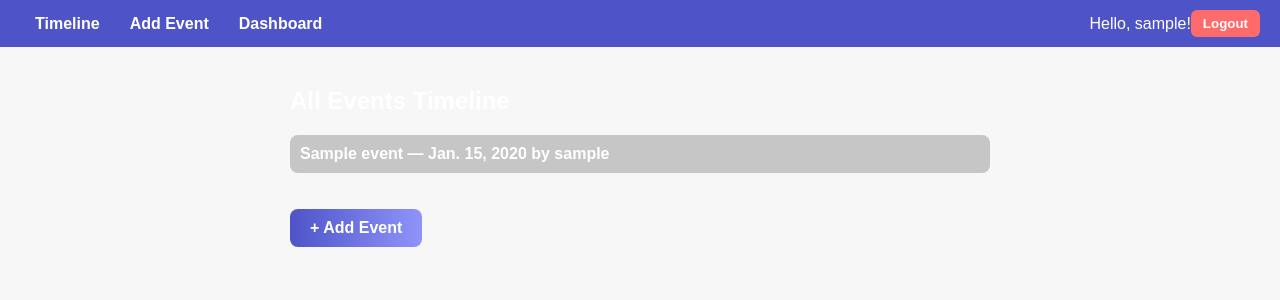
After one commit to toqasalem18-bot/Capstone-Project, a Django app: page /events/ in a window 1280 px wide. The commit adds this page. Shown: the top 300 px of the page. Run offline with Django 5.2, Linux system fonts and the light colour scheme; a user stored in the database is signed in; tables that the repository leaves empty hold one stand-in row (values such as "Sample post").

Commit message:
Login, Signup, Logout ready; Timeline CRUD started

```diff
--- a/lab-fin/future_mailbox/future_mailbox/urls.py
+++ b/lab-fin/future_mailbox/future_mailbox/urls.py
@@ -1,13 +1,10 @@
 from django.contrib import admin
 from django.urls import path, include
-from django.contrib.auth import views as auth_views
+from django.views.generic import RedirectView
 
 urlpatterns = [
     path('admin/', admin.site.urls),
-
-
-    path('accounts/logout/', auth_views.LogoutView.as_view(next_page='login'), name='logout'),
-    path('accounts/login/', auth_views.LoginView.as_view(template_name='registration/login.html'), name='login'),
-
-    path('', include('postbox.urls')),
+    path('accounts/', include('django.contrib.auth.urls')),
+    path('', RedirectView.as_view(pattern_name='postbox:timeline', permanent=False)),
+    path('', include('postbox.urls')),  # تأكد أن urls الخاصة بالتطبيق مضمنة
 ]
--- a/lab-fin/future_mailbox/postbox/models.py
+++ b/lab-fin/future_mailbox/postbox/models.py
@@ -15,3 +15,23 @@
 
     def __str__(self):
         return self.subject
+
+
+class Event(models.Model):
+    user = models.ForeignKey(User, on_delete=models.CASCADE, related_name='events')
+    title = models.CharField(max_length=200)
+    description = models.TextField()
+    event_date = models.DateField()
+    created_at = models.DateTimeField(auto_now_add=True)
+
+    def __str__(self):
+        return f"{self.title} by {self.user.username}"
+
+class Comment(models.Model):
+    event = models.ForeignKey(Event, on_delete=models.CASCADE, related_name='comments')
+    user = models.ForeignKey(User, on_delete=models.CASCADE)
+    content = models.TextField()
+    created_at = models.DateTimeField(auto_now_add=True)
+
+    def __str__(self):
+        return f"Comment by {self.user.username} on {self.event.title}"
--- a/lab-fin/future_mailbox/postbox/templates/postbox/base.html
+++ b/lab-fin/future_mailbox/postbox/templates/postbox/base.html
@@ -3,100 +3,45 @@
 <html lang="en">
 <head>
   <meta charset="UTF-8">
-  <meta name="viewport" content="width=device-width, initial-scale=1.0">
-  <title>{% block title %}Future Mailbox{% endblock %}</title>
-  <link href="https://fonts.googleapis.com/css2?family=Poppins:wght@300;500;700&display=swap" rel="stylesheet">
+  <title>{% block title %}JoyLine{% endblock %}</title>
+  <link rel="stylesheet" href="{% static 'postbox/css/style.css' %}">
   <style>
-    body {
-      font-family: 'Poppins', sans-serif;
-      margin: 0;
-      color: #fff;
-      height: 100vh;
-      overflow: hidden;
-      display: flex;
-      justify-content: center;
-      align-items: center;
-      background: linear-gradient(-45deg, #2b5876, #4e4376, #6a11cb, #2575fc);
-      background-size: 400% 400%;
-      animation: gradientBG 15s ease infinite;
-    }
-
-    @keyframes gradientBG {
-      0% {background-position: 0% 50%;}
-      50% {background-position: 100% 50%;}
-      100% {background-position: 0% 50%;}
-    }
-
-    .container {
-      background: rgba(0,0,0,0.2);
-      backdrop-filter: blur(12px);
-      padding: 40px;
-      border-radius: 16px;
-      text-align: center;
-      min-width: 320px;
-      max-width: 400px;
-      box-shadow: 0 8px 32px rgba(0,0,0,0.37);
-      position: relative;
-    }
-
-    button {
-      padding: 12px 25px;
-      border-radius: 12px;
-      border: none;
-      font-weight: bold;
-      cursor: pointer;
-      transition: transform 0.2s, box-shadow 0.2s;
-      background: linear-gradient(135deg, #4e54c8, #8f94fb);
-      color: white;
-    }
-
-    button:hover {
-      transform: translateY(-3px) rotate(-1deg);
-      box-shadow: 0 6px 15px rgba(78,84,200,0.5);
-    }
-
-    input {
-      padding: 10px 15px;
-      border-radius: 8px;
-      border: none;
-      outline: none;
-      margin-bottom: 15px;
-      width: 100%;
-      font-size: 14px;
-      background: rgba(255,255,255,0.2);
-      color: #fff;
-    }
-
-    input::placeholder {
-      color: #ddd;
-    }
-
-    a {
-      color: #ffdd57;
-      text-decoration: none;
-      font-weight: bold;
-    }
-
-    /* أيقونات أو عناصر متحركة صغيرة */
-    .floating-icon {
-      position: absolute;
-      width: 40px;
-      top: -50px;
-      left: 50%;
-      transform: translateX(-50%);
-      animation: floatIcon 3s ease-in-out infinite;
-    }
-
-    @keyframes floatIcon {
-      0%,100% { transform: translate(-50%,0) rotate(0deg);}
-      50% { transform: translate(-50%,-15px) rotate(15deg);}
-    }
-
+    /* --- Navbar Styling --- */
+    body { font-family: 'Poppins', sans-serif; margin: 0; padding: 0; background: #f7f7f7; }
+    nav { background: #4e54c8; color: white; display: flex; justify-content: space-between; align-items: center; padding: 10px 20px; }
+    nav a { color: white; text-decoration: none; margin-right: 15px; font-weight: bold; }
+    nav a:hover { text-decoration: underline; }
+    .nav-left, .nav-right { display: flex; align-items: center; }
+    .nav-right form { margin: 0; }
+    .nav-right button { background: #ff6b6b; border: none; padding: 6px 12px; border-radius: 6px; cursor: pointer; color: white; font-weight: bold; }
+    .nav-right button:hover { background: #ff4c4c; }
   </style>
-  {% block extra_head %}{% endblock %}
 </head>
 <body>
-  <div class="container">
+  <nav>
+    <div class="nav-left">
+      <a href="{% url 'postbox:timeline' %}">Timeline</a>
+      {% if user.is_authenticated %}
+      <a href="{% url 'postbox:event_create' %}">Add Event</a>
+      <a href="{% url 'postbox:dashboard' %}">Dashboard</a>
+      {% endif %}
+    </div>
+
+    <div class="nav-right">
+      {% if user.is_authenticated %}
+        <span>Hello, {{ user.username }}!</span>
+        <form method="post" action="{% url 'logout' %}">
+          {% csrf_token %}
+          <button type="submit">Logout</button>
+        </form>
+      {% else %}
+        <a href="{% url 'login' %}">Login</a>
+        <a href="{% url 'postbox:signup' %}">Sign Up</a>
+      {% endif %}
+    </div>
+  </nav>
+
+  <div class="content">
     {% block content %}{% endblock %}
   </div>
 </body>
--- /dev/null
+++ b/lab-fin/future_mailbox/postbox/templates/postbox/timeline.html
@@ -0,0 +1,64 @@
+{% extends 'postbox/base.html' %}
+{% load static %}
+
+{% block content %}
+<div class="timeline-container">
+    <h2>All Events Timeline</h2>
+    {% if events %}
+        <ul class="events-list">
+            {% for event in events %}
+                <li>
+                    <a href="{% url 'postbox:event_detail' event.pk %}">
+                        <strong>{{ event.title }}</strong> — {{ event.event_date }} by {{ event.user.username }}
+                    </a>
+                </li>
+            {% endfor %}
+        </ul>
+    {% else %}
+        <p>No events yet. Be the first to create one!</p>
+    {% endif %}
+    <a href="{% url 'postbox:event_create' %}" class="btn-create-event">+ Add Event</a>
+</div>
+
+<style>
+.timeline-container {
+    max-width: 700px;
+    margin: 0 auto;
+    padding: 20px;
+    color: #fff;
+}
+
+.events-list {
+    list-style: none;
+    padding: 0;
+}
+
+.events-list li {
+    padding: 10px;
+    margin-bottom: 10px;
+    background: rgba(0,0,0,0.2);
+    border-radius: 8px;
+}
+
+.events-list li a {
+    color: #fff;
+    text-decoration: none;
+    font-weight: bold;
+}
+
+.btn-create-event {
+    display: inline-block;
+    margin-top: 20px;
+    padding: 10px 20px;
+    background: linear-gradient(90deg, #4e54c8, #8f94fb);
+    color: #fff;
+    border-radius: 8px;
+    text-decoration: none;
+    font-weight: bold;
+}
+
+.btn-create-event:hover {
+    opacity: 0.9;
+}
+</style>
+{% endblock %}
--- a/lab-fin/future_mailbox/postbox/urls.py
+++ b/lab-fin/future_mailbox/postbox/urls.py
@@ -4,9 +4,15 @@
 app_name = 'postbox'
 
 urlpatterns = [
-    path('', views.dashboard, name='dashboard'),
-    path('messages/', views.MessageListView.as_view(), name='message_list'),
+    # Dashboard والـ CRUD القديم (Message)
+    path('dashboard/', views.dashboard, name='dashboard'),
+
+    # الأحداث الجديدة (Events)
+    path('events/', views.EventListView.as_view(), name='timeline'),  # صفحة جميع الأحداث
+    path('events/<int:pk>/', views.EventDetailView.as_view(), name='event_detail'),
+    path('events/create/', views.EventCreateView.as_view(), name='event_create'),
+    path('events/<int:pk>/edit/', views.EventUpdateView.as_view(), name='event_edit'),
+
+    # التسجيل القديم
     path('signup/', views.signup_view, name='signup'),
-    path('messages/<int:pk>/', views.MessageDetailView.as_view(), name='message_detail'),  # تفاصيل الرسالة
-    path('messages/create/', views.MessageCreateView.as_view(), name='message_create'),   # إنشاء رسالة جديدة
 ]
--- a/lab-fin/future_mailbox/postbox/views.py
+++ b/lab-fin/future_mailbox/postbox/views.py
@@ -1,49 +1,79 @@
-from django.shortcuts import render, redirect
-from django.views.generic import ListView, DetailView, CreateView
-from django.urls import reverse_lazy
-from django.contrib.auth.mixins import LoginRequiredMixin
-from django.utils import timezone
 from django.contrib.auth.forms import UserCreationForm
 from django.contrib.auth import login
-from django.contrib.auth.decorators import login_required
 from django.contrib import messages
 from django.contrib.auth.models import User
 from .models import Message
-from .forms import MessageForm
+from django.shortcuts import render, redirect, get_object_or_404
+from django.views.generic import ListView, DetailView, CreateView, UpdateView
+from django.urls import reverse_lazy
+from django.contrib.auth.mixins import LoginRequiredMixin
+from .models import Event, Comment
+from .forms import EventForm, CommentForm
+from django.contrib.auth.decorators import login_required
 
+# ==========================
+# قائمة الأحداث - Timeline
+# ==========================
+class EventListView(LoginRequiredMixin, ListView):
+    model = Event
+    template_name = 'postbox/timeline.html'
+    context_object_name = 'events'
+    ordering = ['-event_date']
 
-class MessageListView(LoginRequiredMixin, ListView):
-    model = Message
-    template_name = 'postbox/message_list.html'
-    context_object_name = 'messages'
+# ==========================
+# تفاصيل الحدث + التعليقات
+# ==========================
+class EventDetailView(LoginRequiredMixin, DetailView):
+    model = Event
+    template_name = 'postbox/event_detail.html'
+    context_object_name = 'event'
+
+    def get_context_data(self, **kwargs):
+        context = super().get_context_data(**kwargs)
+        context['comment_form'] = CommentForm()
+        context['comments'] = self.object.comments.all().order_by('-created_at')
+        return context
+
+    def post(self, request, *args, **kwargs):
+        self.object = self.get_object()
+        form = CommentForm(request.POST)
+        if form.is_valid():
+            comment = form.save(commit=False)
+            comment.user = request.user
+            comment.event = self.object
+            comment.save()
+            return redirect('postbox:event_detail', pk=self.object.pk)
+        context = self.get_context_data(comment_form=form)
+        return self.render_to_response(context)
+
+# ==========================
+# إنشاء حدث جديد
+# ==========================
+class EventCreateView(LoginRequiredMixin, CreateView):
+    model = Event
+    form_class = EventForm
+    template_name = 'postbox/event_create.html'
+    success_url = reverse_lazy('postbox:timeline')
+
+    def form_valid(self, form):
+        event = form.save(commit=False)
+        event.user = self.request.user
+        event.save()
+        return super().form_valid(form)
+
+# ==========================
+# تعديل حدث
+# ==========================
+class EventUpdateView(LoginRequiredMixin, UpdateView):
+    model = Event
+    form_class = EventForm
+    template_name = 'postbox/evente_form.html'
+    success_url = reverse_lazy('postbox:timeline')
 
     def get_queryset(self):
-        # عرض فقط الرسائل الخاصة بالمستخدم الحالي
-        return Message.objects.filter(recipient=self.request.user).order_by('-send_at')
+        # المستخدم يمكنه تعديل أحداثه فقط
+        return Event.objects.filter(user=self.request.user)
 
-# ==========================
-#  تفاصيل الرسالة
-# ==========================
-class MessageDetailView(LoginRequiredMixin, DetailView):
-    model = Message
-    template_name = 'postbox/message_detail.html'
-
-# ==========================
-#  إنشاء رسالة جديدة
-# ==========================
-class MessageCreateView(LoginRequiredMixin, CreateView):
-    model = Message
-    form_class = MessageForm
-    template_name = 'postbox/message_form.html'
-    success_url = reverse_lazy('postbox:dashboard')
-
-    def form_valid(self, form):
-        obj = form.save(commit=False)
-        obj.sender = self.request.user
-        if obj.send_at and obj.send_at <= timezone.now():
-            obj.is_sent = True
-        obj.save()
-        return super().form_valid(form)
 
 # ==========================
 #  صفحة التسجيل (Sign up)
```
Also changed, not shown: lab-fin/future_mailbox/postbox/forms.py (+8 -8 lines), lab-fin/future_mailbox/postbox/templates/postbox/dashboard.html (+40 -59 lines), lab-fin/future_mailbox/postbox/templates/postbox/event_detail.html (added, +68 -0 lines), lab-fin/future_mailbox/postbox/templates/postbox/event_form.html (added, +61 -0 lines), lab-fin/future_mailbox/postbox/templates/postbox/message_detail.html (deleted, +0 -30 lines), lab-fin/future_mailbox/postbox/templates/postbox/message_form.html (deleted, +0 -15 lines), lab-fin/future_mailbox/postbox/templates/postbox/message_list.html (deleted, +0 -73 lines), lab-fin/future_mailbox/postbox/migrations/0004_event_comment.py (added), lab-fin/future_mailbox/postbox/templates/postbox/event_create.html (renamed from lab-fin/future_mailbox/postbox/templates/postbox/message_create.html).
